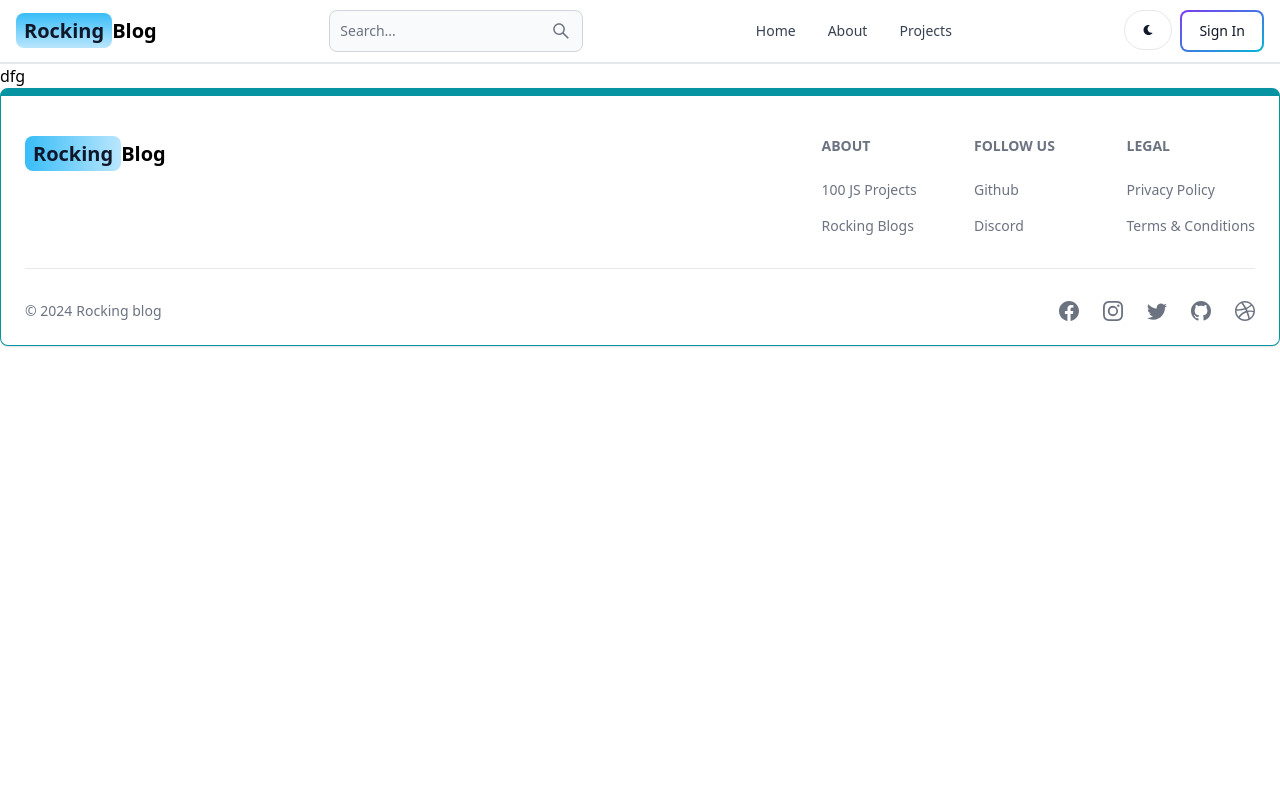
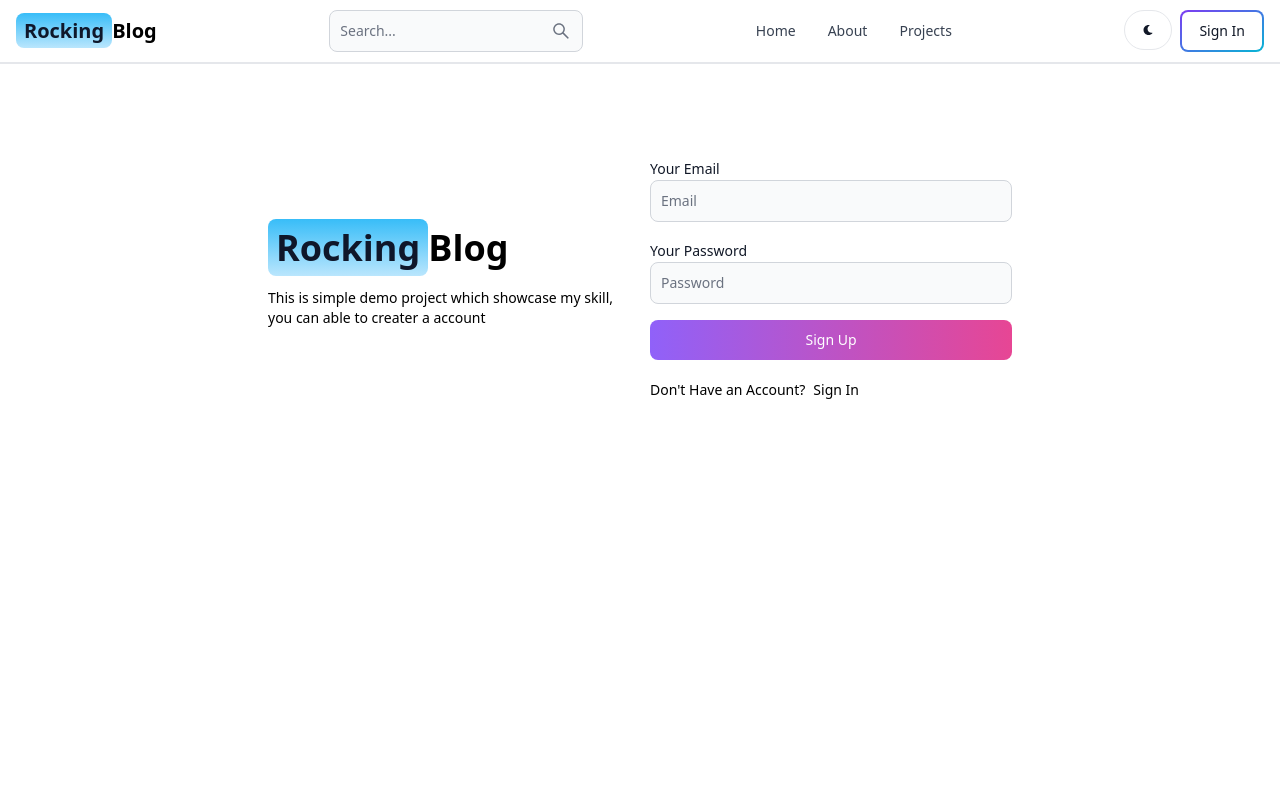
Before and after one commit to upalbhai/Rocking-Blogs, a React (Vite) app in the folder client/: page /sign-in in a window 1280 px wide. Shown: the top 800 px of the page. Built offline with nearby package versions, Linux system fonts and the light colour scheme.

Commit message:
sign in page functionality

```diff
--- a/client/src/pages/SignIn.jsx
+++ b/client/src/pages/SignIn.jsx
@@ -1,9 +1,89 @@
-import React from 'react'
+import React, { useState } from 'react'
+import { Link,useNavigate } from 'react-router-dom'
+import {Alert, Button, Label, Spinner, TextInput } from 'flowbite-react'
+import toast from 'react-hot-toast';
+export default function SignIn() {
+  const [formData,setFormData] = useState({});
+  const [errorMessage,setErrorMessage] = useState(null);
+  const [loading,setLoading] = useState(false)
+  const navigate = useNavigate();
+  const handleChange =(e)=>{
+    setFormData({...formData,[e.target.id]:e.target.value.trim()})
+  };
+  const handleSubmit = async(e)=>{
+    e.preventDefault();
+    if(!formData.email || !formData.password){
+      // return toast.error("Fill the details")
+      return setErrorMessage("Fill the details")
+    }
+    try {
+      // setLoading(true);
+      setErrorMessage(null)
+      const res = await fetch('/api/auth/signin',{
+        method:'POST',
+        headers:{'Content-Type':'application/json'},
+        body:JSON.stringify(formData)
+      });
+      const data = await res.json();
+      if(data.success===false){
+        // return setErrorMessage(data.message)
+        return toast.error(data.message)
+      }
+      // setLoading(false);
+      if(res.ok) {
+        navigate('/');
+        toast.success("Sign In Successfully")
+      }
+    } catch (error) {
+      setErrorMessage(error.message)
+      // setLoading(false)
+    }
+  }
 
-export default function SignIn() {
   return (
-    <div>
-      dfg
+    <div className='min-h-screen mt-20' >
+      <div className="flex p-3 max-w-3xl mx-auto flex-col md:flex-row md:items-center gap-5">
+        <div className="flex-1">
+        <Link to='/'className='self-center font-bold dark:text-white text-4xl' >
+            <span className='px-2 py-1 bg-gradient-to-b from-sky-400 to-sky-200 rounded-lg text-slate-900' >Rocking</span>Blog
+        </Link>
+        <p className='text-sm mt-5' >This is simple demo project which showcase my skill, you can able to creater a account</p>
+        </div>
+        <div className="flex-1">
+          <form className='flex flex-col gap-4' onSubmit={handleSubmit} >
+            <div className="">
+              <Label value='Your Email' />
+              <TextInput onChange={handleChange} type='email' placeholder='Email' id='email' />
+            </div>
+            <div className="">
+              <Label value='Your Password'/>
+              <TextInput onChange={handleChange} type='password' placeholder='Password' id='password' />
+            </div>
+            <Button gradientDuoTone='purpleToPink' type='submit'>
+              {/* {
+                loading ? (
+                  <>
+                  <Spinner size='sm'  />
+                  <span className='pl-3' >Loading...</span>
+                  </>
+
+                ) : 'Sign Up'
+              } */}
+              Sign Up
+            </Button>
+          </form>
+          <div className="flex gap-2 text-sm mt-5">
+            <span>Don't Have an Account?</span>
+            <Link to='/sign-up'>Sign In</Link>
+          </div>
+          {
+            errorMessage &&
+            <Alert className='mt-5' color='failure' >
+              {errorMessage}
+            </Alert>
+          }
+        </div>
+      </div>
     </div>
   )
 }
--- a/client/src/pages/SignUp.jsx
+++ b/client/src/pages/SignUp.jsx
@@ -19,7 +19,7 @@ export default function SignUp() {
     try {
       // setLoading(true);
       setErrorMessage(null)
-      const res = await fetch('/api/auth/sign-up',{
+      const res = await fetch('/api/auth/signup',{
         method:'POST',
         headers:{'Content-Type':'application/json'},
         body:JSON.stringify(formData)
@@ -32,6 +32,7 @@ export default function SignUp() {
       // setLoading(false);
       if(res.ok) {
         navigate('/sign-in');
+        toast.success("Sign Up Successfully")
       }
     } catch (error) {
       setErrorMessage(error.message)
```
Also changed, not shown: 1 other file (tests, documents, lock files or other folders).
